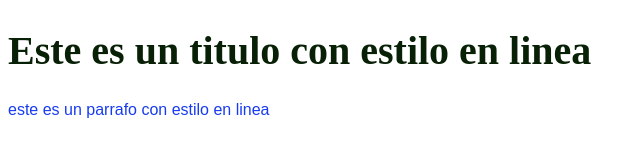
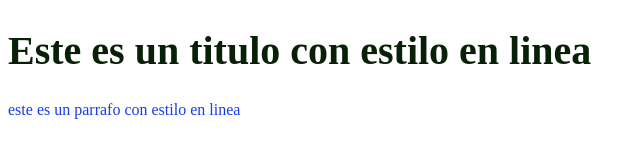
Before and after one commit to luzRocio2507/modulo-8, a plain HTML site: page index.html in a window 1280 px wide. Shown: the full height of the page, 0-640 px from the left. Drawn offline with Linux system fonts and the light colour scheme.

Commit message:
cambioletras

```diff
--- a/style.css
+++ b/style.css
@@ -4,4 +4,4 @@ h1{
   }
 p{
     color: rgb(23, 59, 240);
-    font-family: arial, helvetica, sans serif;
+    font-family: 'Times New Roman', Times, serif;
```
